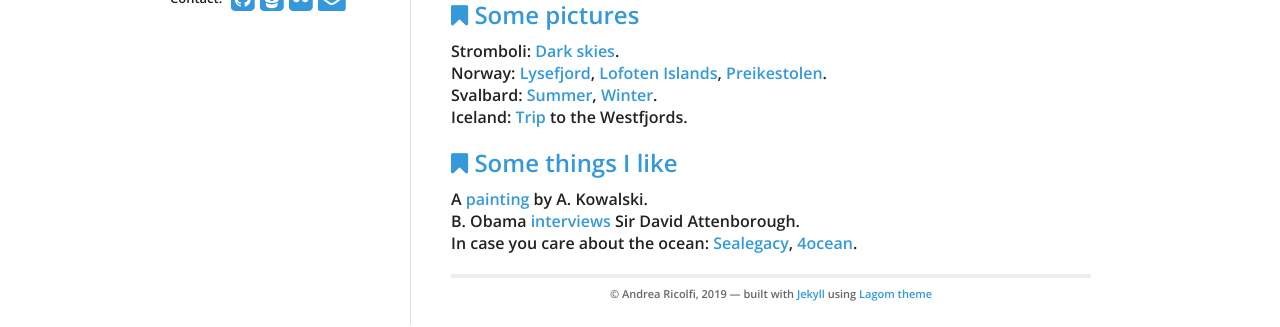
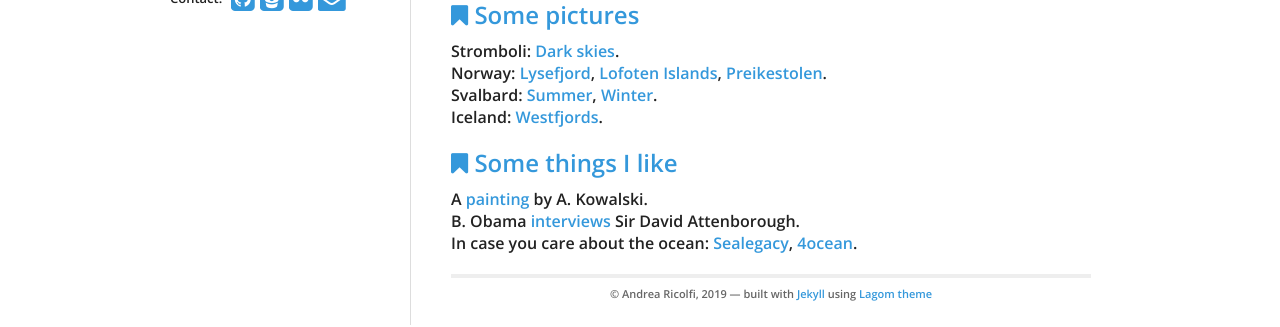
Before and after one commit to atricolfi/atricolfi.github.io, a Jekyll site: the page built from index.html, in a window 1280 px wide. Shown: the part 432-759 px from the top of the page. Built offline with Jekyll 4.4.1, drawn with Linux system fonts in a browser that asks for light colours.

Commit message:
Update index.html

```diff
--- a/index.html
+++ b/index.html
@@ -39,7 +39,7 @@ href="http://blogs.ams.org/beyondreviews/2015/04/28/using-mathscinet-at-home-or-
 <a href="Lysefjord.html"> Lysefjord</a>, <a href="Lofoten.html">Lofoten Islands</a>, <a href="Preikestolen.html">Preikestolen</a>.<br>
   Svalbard:
 <a href="SvalbardSummer.html">Summer</a>, <a href="SvalbardWinter.html">Winter</a>.<br>
-  Iceland: <a href="Iceland.html">Trip</a> to the Westfjords.<br>
+  Iceland: <a href="Iceland.html">Westfjords</a>.<br>
 
 <div id="home">
   <h2><i class="fa fa-bookmark"></i> Some things I like </h2>
```
